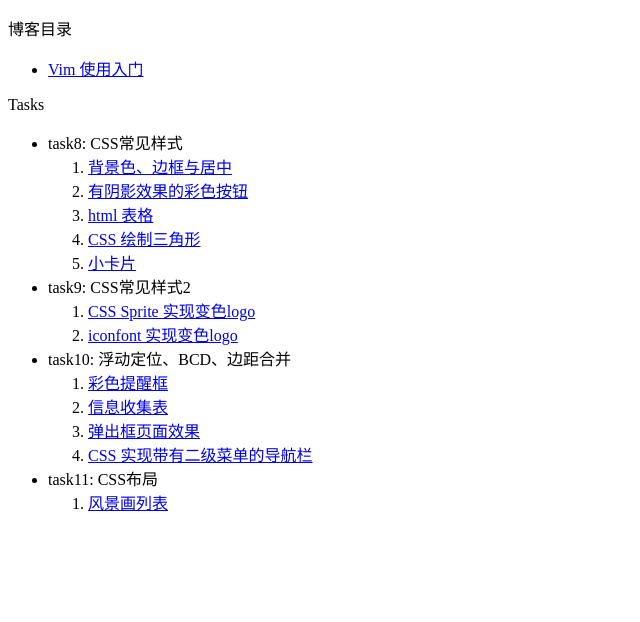
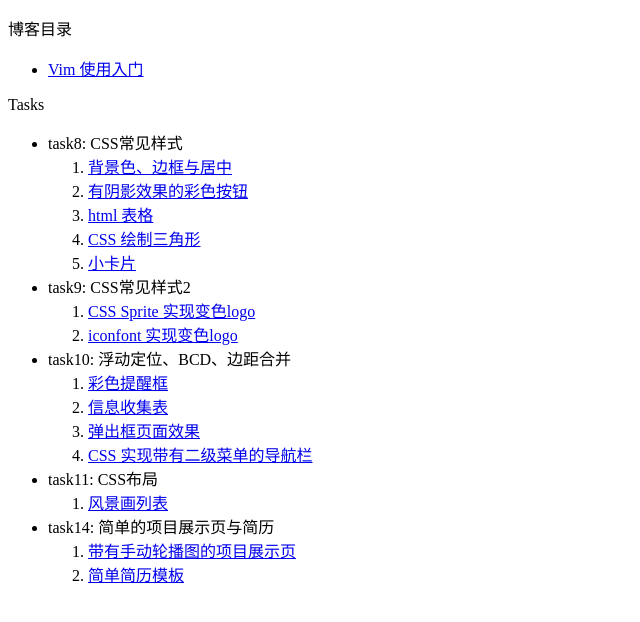
Before and after one commit to Nicole0320/JRG-tasks, a plain HTML site: page index.html in a window 1280 px wide. Shown: the part 114-736 px from the top of the page, without its empty margins (0-640 px from the left). Drawn offline with Linux system fonts and the light colour scheme.

Commit message:
update index for task14

```diff
--- a/index.html
+++ b/index.html
@@ -37,6 +37,11 @@
     <ol>
       <li><a href="jrg-tasks/task11-5.html">风景画列表</a></li>
     </ol>
+    <li>task14: 简单的项目展示页与简历</li>
+    <ol>
+      <li><a href="jrg-tasks/task14-1.html">带有手动轮播图的项目展示页</a></li>
+      <li><a href="jrg-tasks/task14-2.html">简单简历模板</a></li>
+    </ol>
   </ul>
 </body>
 </html>
```
